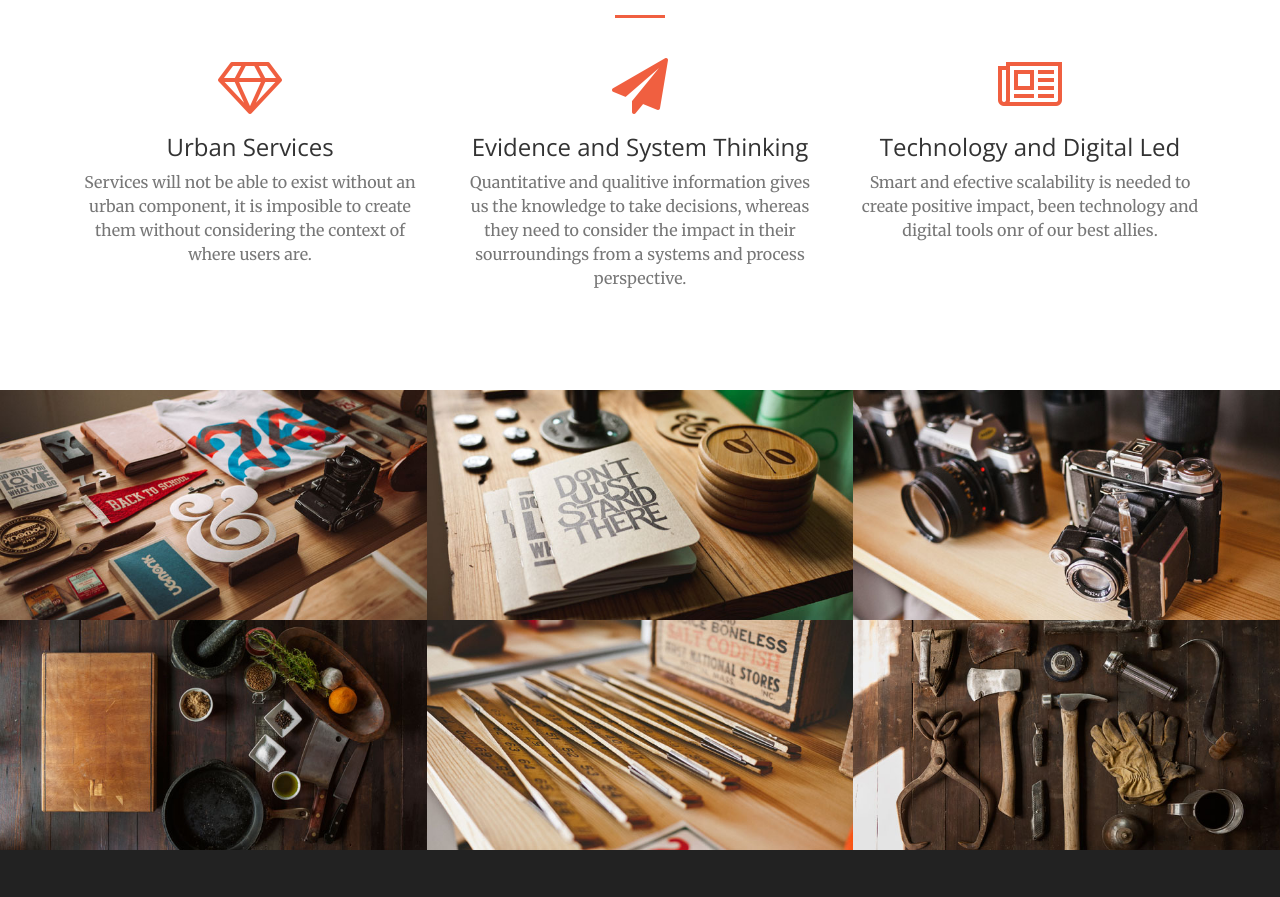
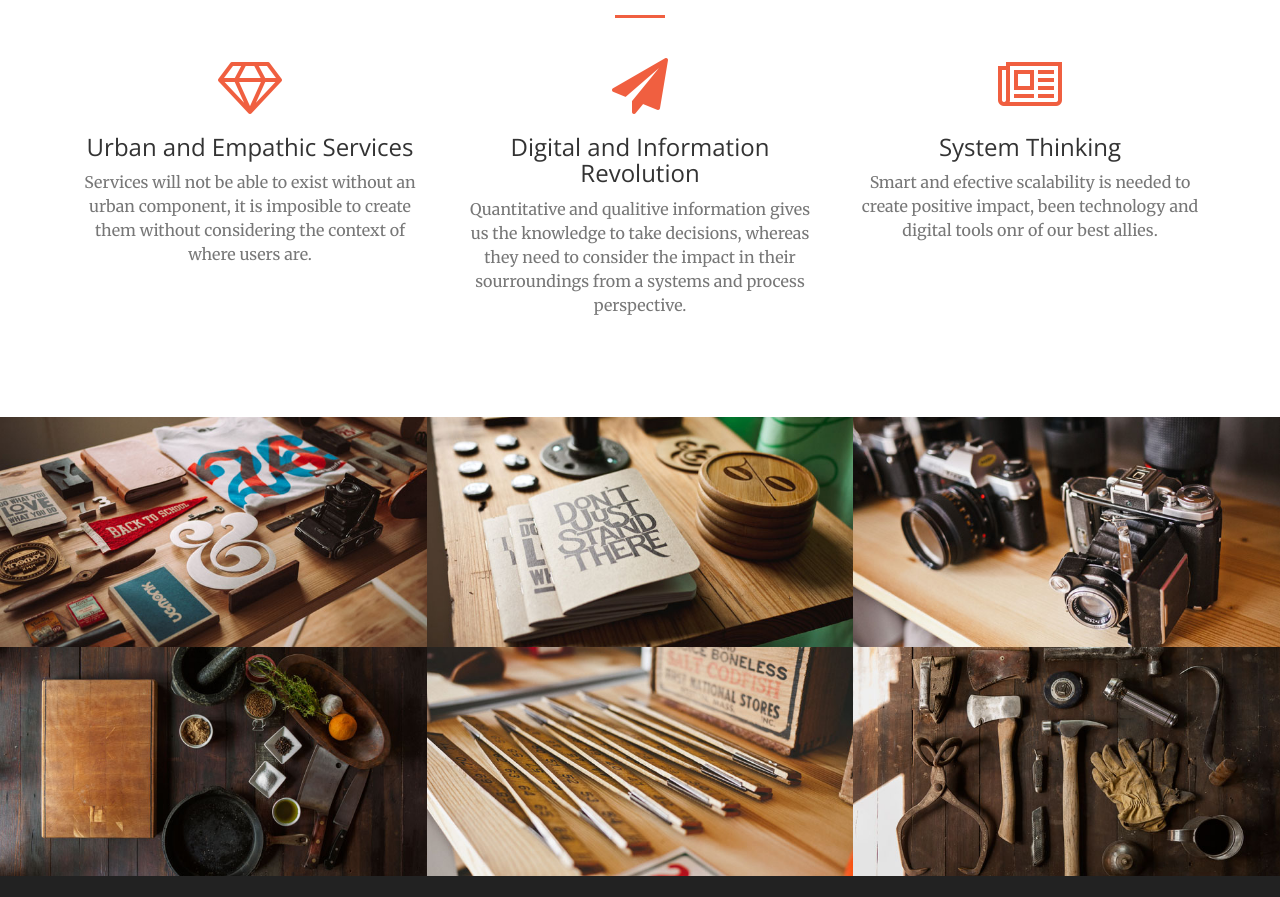
Before and after one commit to odiazm/oscar_portfolio.github.io, a website: page index.html in a window 1280 px wide. Shown: the part 1400-2297 px from the top of the page. Drawn offline with nearby package versions, Linux system fonts and the light colour scheme.

Commit message:
update titles of drivers

```diff
--- a/index.html
+++ b/index.html
@@ -115,21 +115,21 @@
                 <div class="col-lg-4 col-md-6 text-center">
                     <div class="service-box">
                         <i class="fa fa-4x fa-diamond text-primary sr-icons"></i>
-                        <h3>Urban Services</h3>
+                        <h3>Urban and Empathic Services</h3>
                         <p class="text-muted">Services will not be able to exist without an urban component, it is imposible to create them without considering the context of where users are.</p>
                     </div>
                 </div>
                 <div class="col-lg-4 col-md-6 text-center">
                     <div class="service-box">
                         <i class="fa fa-4x fa-paper-plane text-primary sr-icons"></i>
-                        <h3>Evidence and System Thinking</h3>
+                        <h3>Digital and Information Revolution</h3>
                         <p class="text-muted">Quantitative and qualitive information gives us the knowledge to take decisions, whereas they need to consider the impact in their sourroundings from a systems and process perspective.</p>
                     </div>
                 </div>
                 <div class="col-lg-4 col-md-6 text-center">
                     <div class="service-box">
                         <i class="fa fa-4x fa-newspaper-o text-primary sr-icons"></i>
-                        <h3>Technology and Digital Led</h3>
+                        <h3>System Thinking</h3>
                         <p class="text-muted">Smart and efective scalability is needed to create positive impact, been technology and digital tools onr of our best allies.</p>
                     </div>
                 </div>
```
